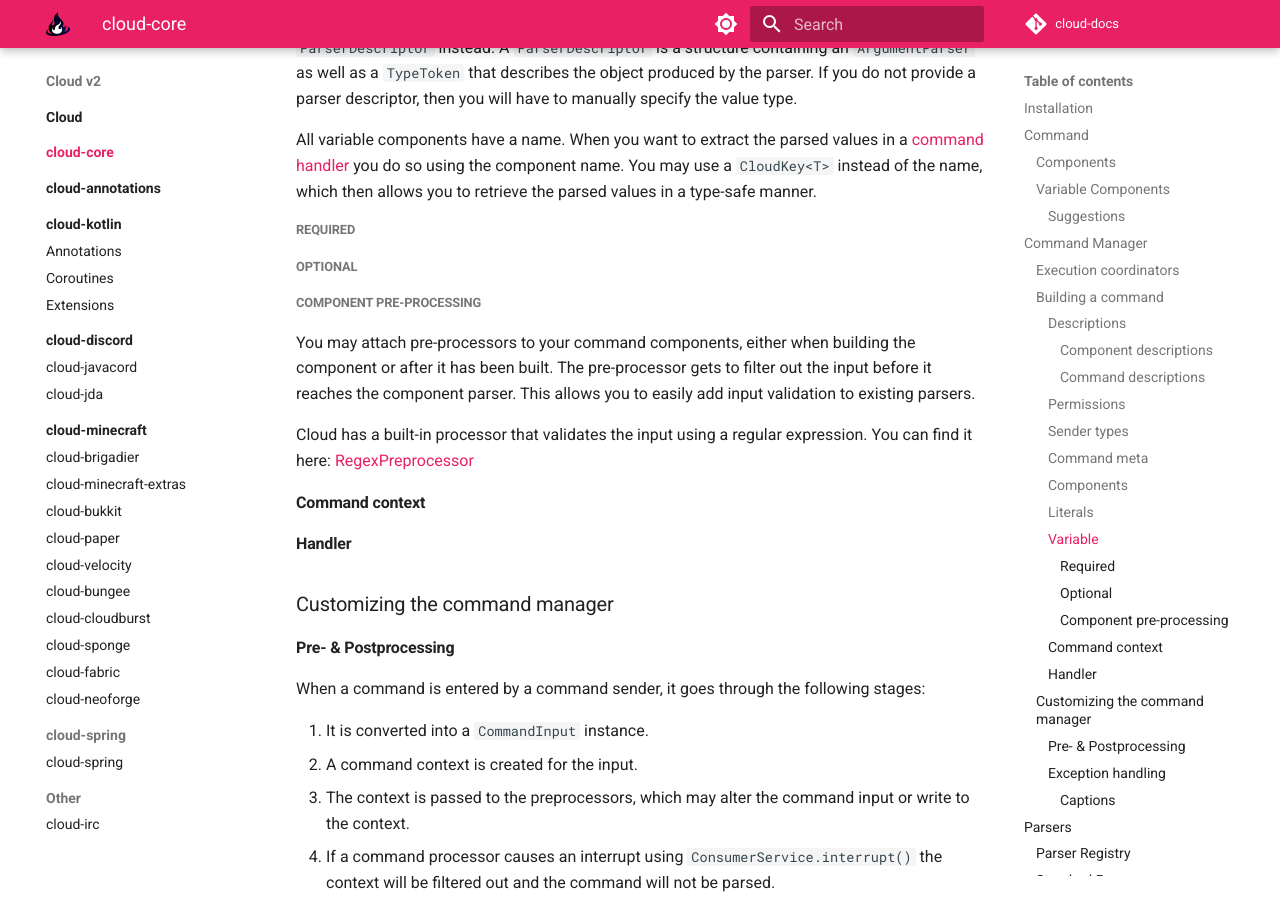
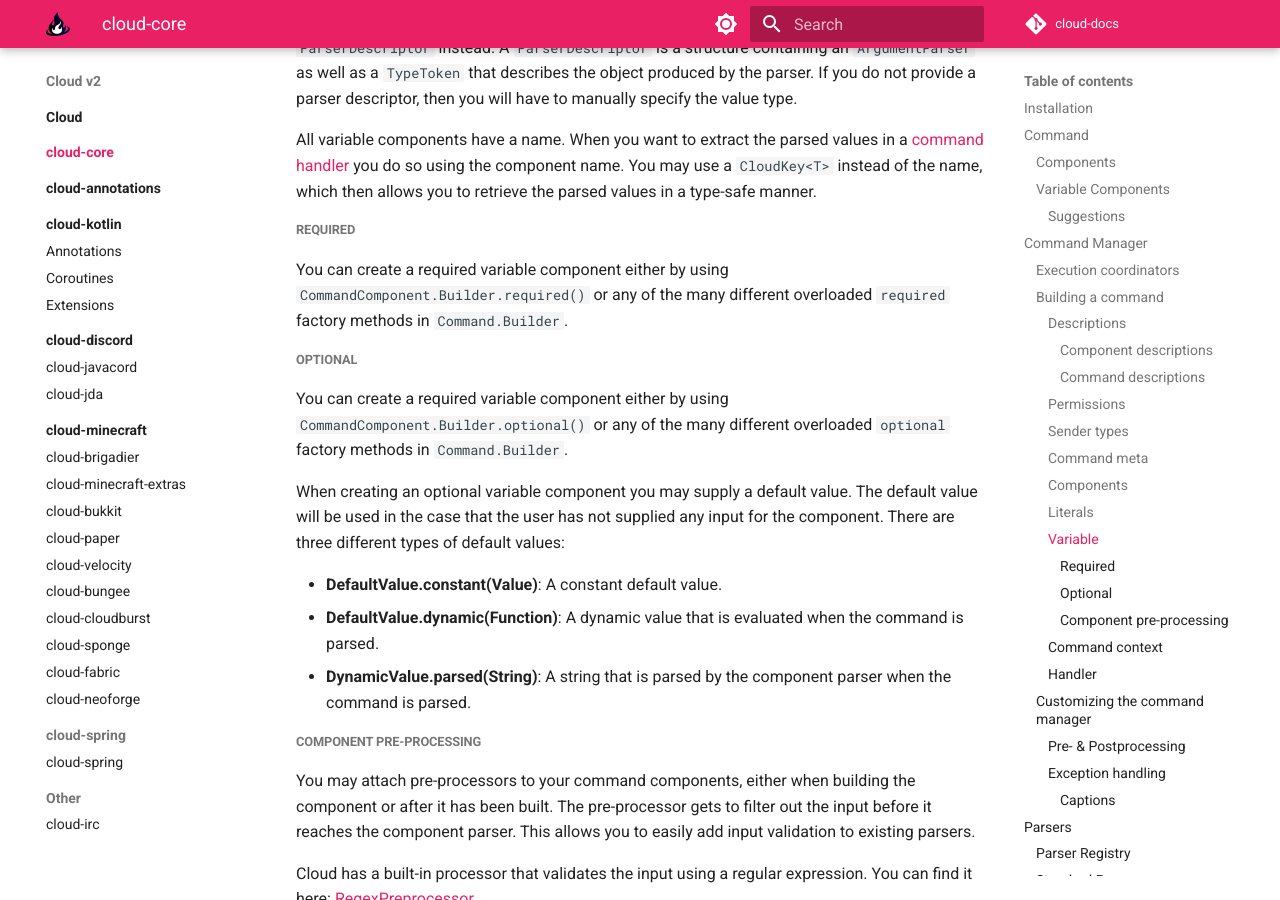
Before and after one commit to Incendo/cloud-docs, an MkDocs documentation site: the page built from docs/core/index.md, in a window 1280 px wide and 900 px high, scrolled down 4650 px. Built offline with MkDocs 1.6.1 and Material for MkDocs 9.7.7, drawn with Linux system fonts in a browser that asks for light colours; comment, search, counter and statistics services are not loaded.

Commit message:
very extensive component documentation

```diff
--- a/docs/core/index.md
+++ b/docs/core/index.md
@@ -213,7 +213,20 @@
 
 ##### Required
 
+You can create a required variable component either by using `CommandComponent.Builder.required()` or any
+of the many different overloaded `required` factory methods in `Command.Builder`.
+
 ##### Optional
+
+You can create a required variable component either by using `CommandComponent.Builder.optional()` or any
+of the many different overloaded `optional` factory methods in `Command.Builder`.
+
+When creating an optional variable component you may supply a default value. The default value will be used in the case
+that the user has not supplied any input for the component. There are three different types of default values:
+
+- **DefaultValue.constant(Value)**: A constant default value.
+- **DefaultValue.dynamic(Function)**: A dynamic value that is evaluated when the command is parsed.
+- **DynamicValue.parsed(String)**: A string that is parsed by the component parser when the command is parsed.
 
 ##### Component pre-processing
 
```
